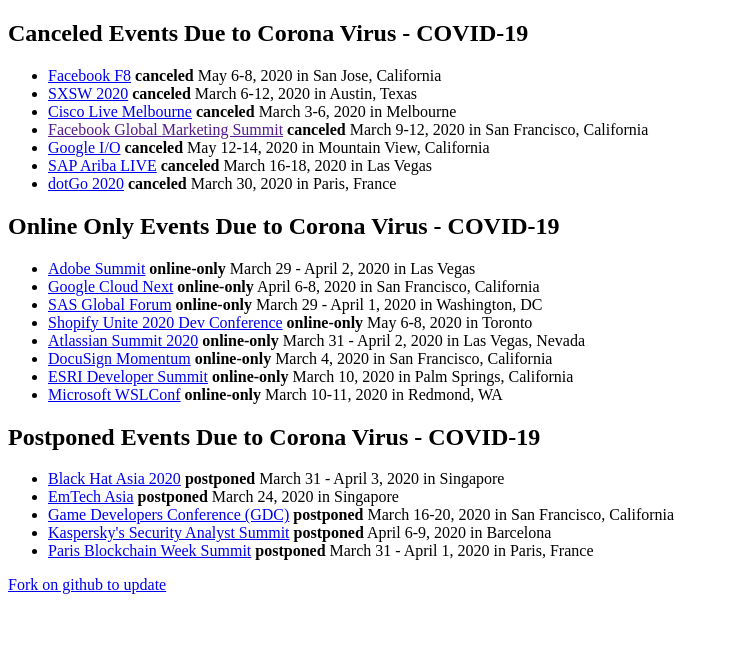
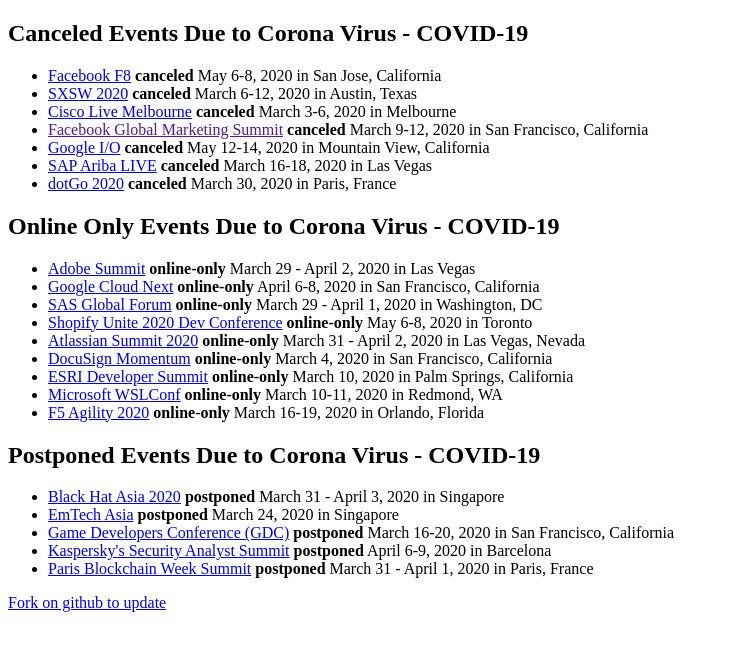
Before and after one commit to oguzbilgic/coronacanceled.com, a Next.js app: page / in a window 1280 px wide. Shown: the top 650 px of the page, without its empty margins (0-729 px from the left). Built offline with nearby package versions, Linux system fonts and the light colour scheme.

Commit message:
add event

```diff
--- a/pages/index.js
+++ b/pages/index.js
@@ -142,6 +142,13 @@
     date: "March 31 - April 1, 2020",
     status: "postponed"
   },
+  {
+    name: "F5 Agility 2020",
+    link: "https://www.f5.com/agility",
+    location: "Orlando, Florida",
+    date: "March 16-19, 2020",
+    status: "online-only"
+  },
 ]
 
 function HomePage() {
```
